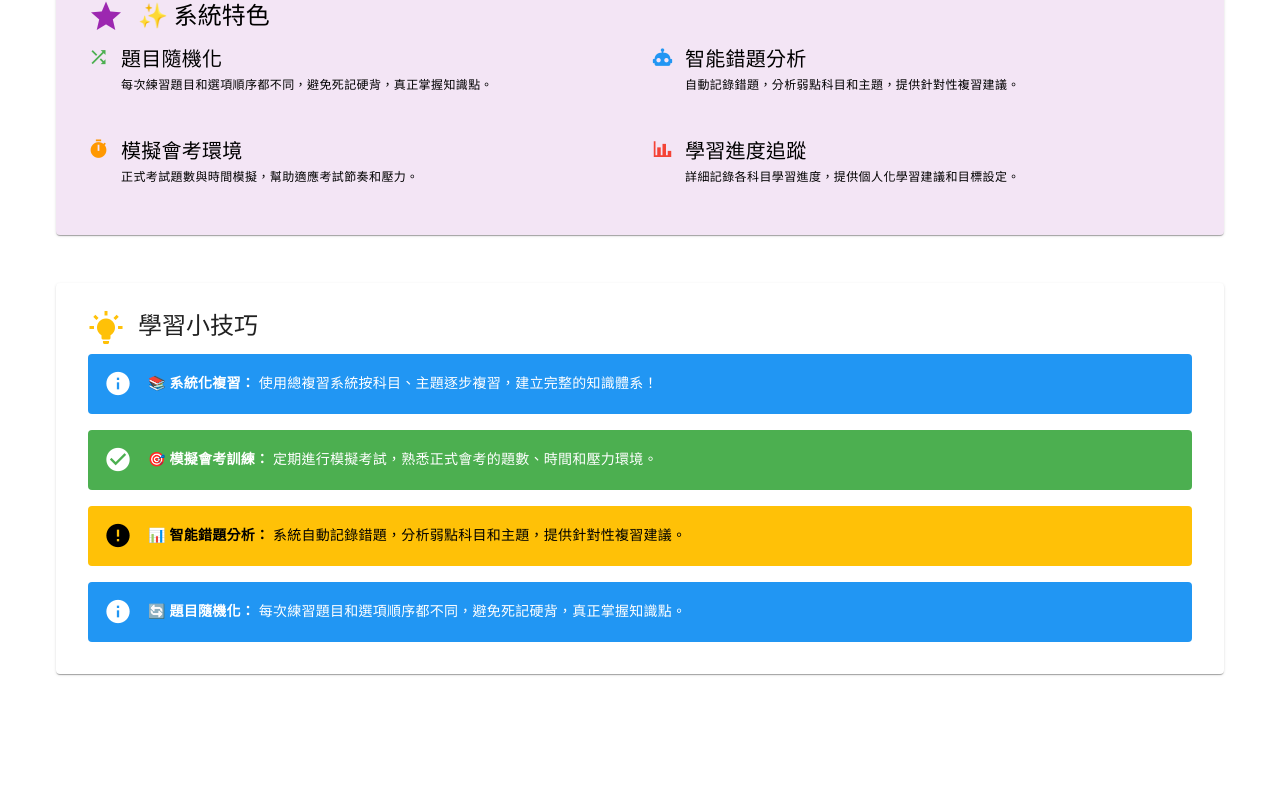
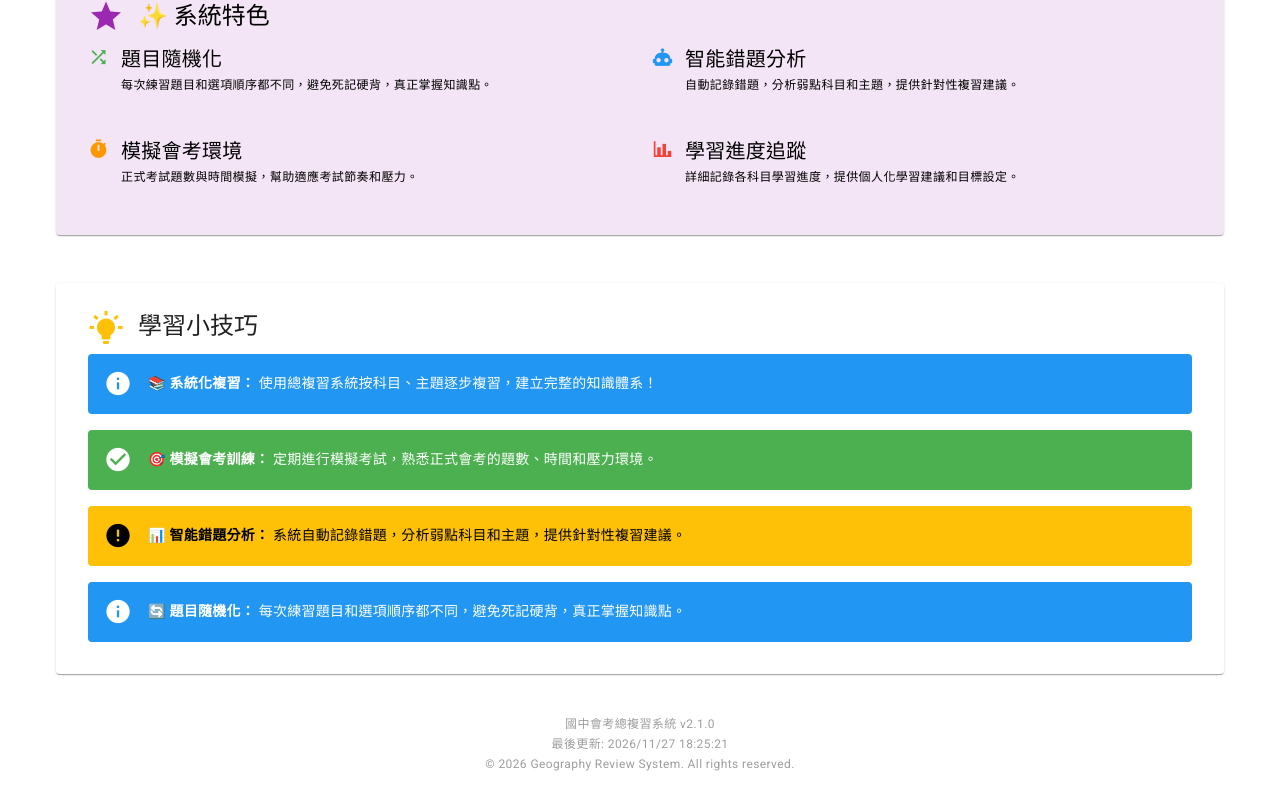
Before and after one commit to cct08311github/geography-review-website, a Vue app: page / in a window 1280 px wide. Shown: the part 1596-2406 px from the top of the page. Before the commit the page ends 2358 px from the top, so only its background shows below. Built offline with nearby package versions, Linux system fonts and the light colour scheme.

Commit message:
chore: Bump version to 2.1.0 and add build timestamp

```diff
--- a/package.json
+++ b/package.json
@@ -1,6 +1,6 @@
 {
   "name": "junior-high-exam-review-system",
-  "version": "2.0.0",
+  "version": "2.1.0",
   "description": "國中會考總複習系統 - 5大科目完整複習平台",
   "private": true,
   "scripts": {
--- a/src/views/HomeView.vue
+++ b/src/views/HomeView.vue
@@ -238,6 +238,13 @@
         </v-card>
       </v-col>
     </v-row>
+
+    <!-- 版本資訊 -->
+    <v-footer class="bg-transparent mt-8 text-center d-flex flex-column text-caption text-grey">
+      <div>國中會考總複習系統 v{{ appVersion }}</div>
+      <div>最後更新: {{ buildTime }}</div>
+      <div>&copy; 2026 Geography Review System. All rights reserved.</div>
+    </v-footer>
   </v-container>
 </template>
 
@@ -249,6 +256,10 @@ import { getAllSubjects } from '@/data/subjects'
 
 const router = useRouter()
 const progressStore = useProgressStore()
+
+// 版本資訊 (從 Vite define 獲取)
+const appVersion = __APP_VERSION__
+const buildTime = __BUILD_TIME__
 
 // 科目數據
 const subjects = ref([])
--- a/vite.config.js
+++ b/vite.config.js
@@ -1,10 +1,16 @@
 import { defineConfig } from 'vite'
 import vue from '@vitejs/plugin-vue'
 import { fileURLToPath, URL } from 'node:url'
+import packageJson from './package.json'
 
 export default defineConfig({
   plugins: [vue()],
   base: process.env.NODE_ENV === 'production' ? '/geography-review-website/' : '/',
+  define: {
+    '__APP_VERSION__': JSON.stringify(packageJson.version),
+    // 每次 Build 時生成當前時間
+    '__BUILD_TIME__': JSON.stringify(new Date().toLocaleString('zh-TW', { timeZone: 'Asia/Taipei', hour12: false }))
+  },
   build: {
     outDir: 'dist',
     assetsDir: 'assets',
--- a/vitest.config.js
+++ b/vitest.config.js
@@ -1,9 +1,14 @@
 import { defineConfig } from 'vite'
 import vue from '@vitejs/plugin-vue'
 import path from 'path'
+import packageJson from './package.json'
 
 export default defineConfig({
   plugins: [vue()],
+  define: {
+    '__APP_VERSION__': JSON.stringify(packageJson.version),
+    '__BUILD_TIME__': JSON.stringify(new Date().toLocaleString('zh-TW', { timeZone: 'Asia/Taipei' }))
+  },
   test: {
     globals: true,
     environment: 'jsdom',
```
Also changed, not shown: 1 other file (tests, documents, lock files or other folders).
